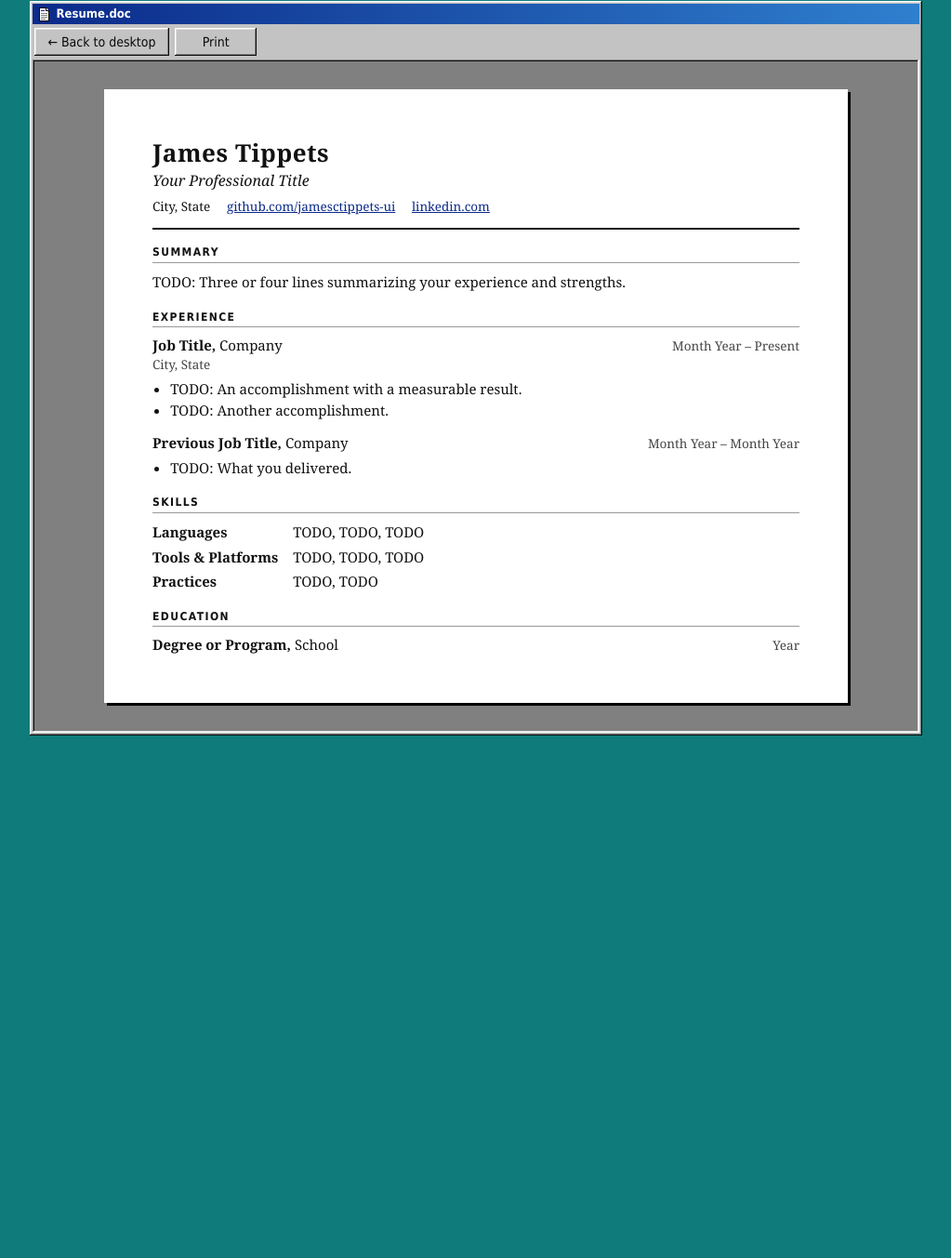
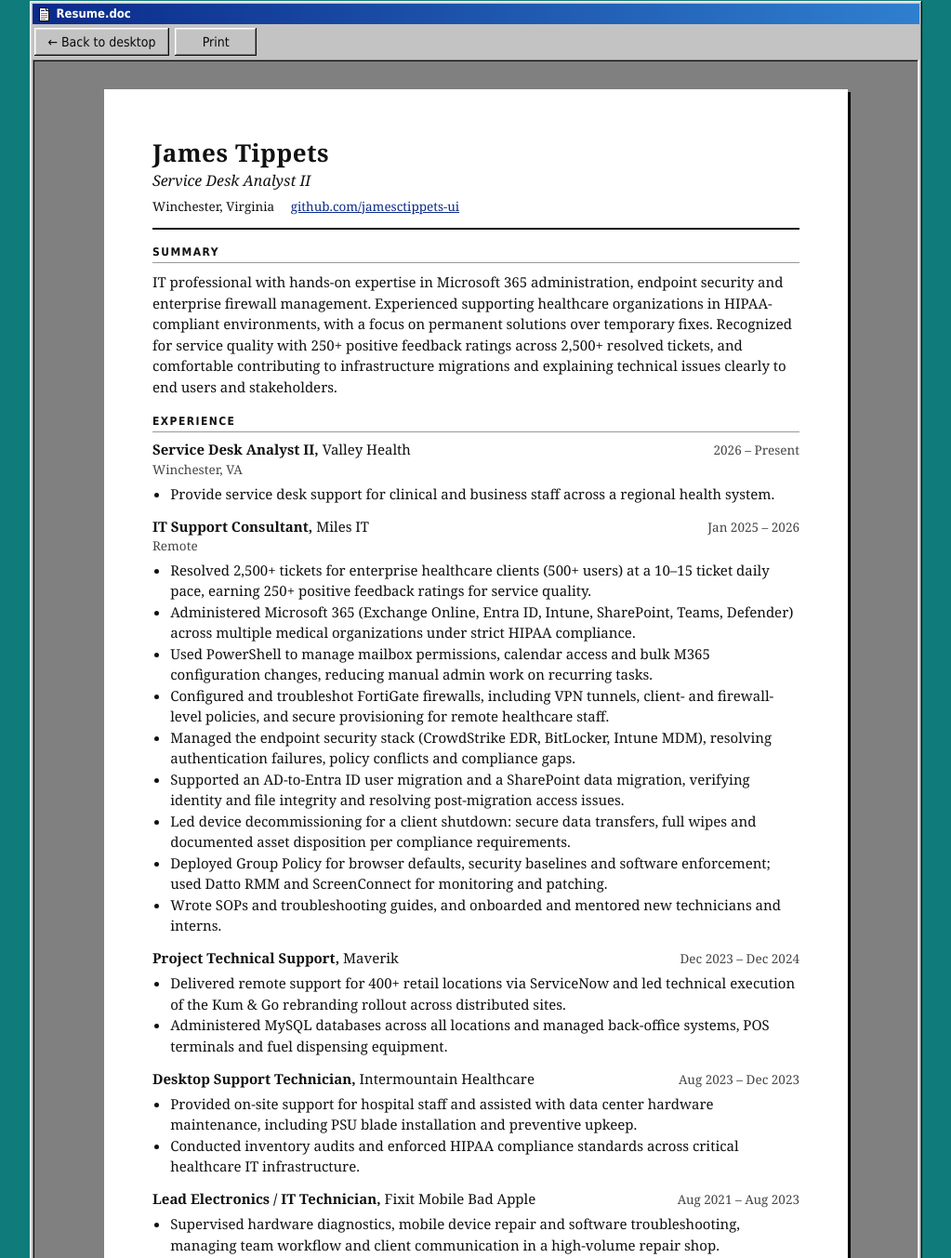
Before and after one commit to jamesctippets-ui/personal_site, an Astro site: page /resume in a window 1280 px wide. Shown: the part 31-1384 px from the top of the page at 93% size, without its empty margins (128-1151 px from the left). Before the commit the page ends 854 px from the top, so only its background shows below. Built offline with nearby package versions, Linux system fonts and the light colour scheme; Astro itself is replaced by a stand-in of ours.

Commit message:
Fill in real profile, projects, skills and resume; hide references
Content comes from James's previous resume, updated with the current
Service Desk Analyst II role at Valley Health in Winchester, VA, and from
his Claude-built projects. References are empty, which hides that window.
Resume education and certification year/issuer are now optional.

Co-Authored-By: Claude Opus 5.5 <noreply@anthropic.com>
Claude-Session: https://claude.ai/code/session_017gWFTp6HgLaPSp98s2Bf35

```diff
--- a/src/components/content/ResumeDoc.astro
+++ b/src/components/content/ResumeDoc.astro
@@ -74,9 +74,10 @@ import { skills } from '@/data/skills';
           {resume.certifications.map((c) => (
             <li class="entry-head">
               <span>
-                {c.url ? <a href={c.url}>{c.name}</a> : c.name}, <span class="org">{c.issuer}</span>
+                {c.url ? <a href={c.url}>{c.name}</a> : c.name}
+                {c.issuer && <span class="org">, {c.issuer}</span>}
               </span>
-              <span class="dates">{c.year}</span>
+              {c.year && <span class="dates">{c.year}</span>}
             </li>
           ))}
         </ul>
@@ -84,6 +85,8 @@ import { skills } from '@/data/skills';
     )
   }
 
+  {
+    resume.education.length > 0 && (
       <section>
         <h2>Education</h2>
         {
@@ -100,6 +103,8 @@ import { skills } from '@/data/skills';
           ))
         }
       </section>
+    )
+  }
 </article>
 
 <style>
--- a/src/data/profile.ts
+++ b/src/data/profile.ts
@@ -25,19 +25,16 @@ export interface Profile {
 }
 
 export const profile: Profile = {
-  name: 'James Tippets', // TODO: confirm how you want your name shown
-  title: 'Your Professional Title', // TODO
-  location: 'City, State', // TODO
+  name: 'James Tippets',
+  title: 'Service Desk Analyst II',
+  location: 'Winchester, Virginia',
   tagline:
-    'TODO: A one-line summary of what you do and the kind of work you are looking for.',
+    'Healthcare IT support specialist working across Microsoft 365, endpoint security and networking, and building software with AI on the side.',
   about: [
-    'TODO: A short paragraph about your background and what you focus on.',
-    'TODO: A second paragraph about what you are working on now, or what you enjoy outside of work.',
+    "I'm a Service Desk Analyst II at Valley Health in Winchester, Virginia. Before that I resolved 2,500+ tickets for healthcare clients at Miles IT, administering Microsoft 365, Entra ID, Intune and FortiGate firewalls in HIPAA-regulated environments.",
+    "I care about fixing the root cause instead of applying a band-aid, and about explaining technical problems clearly. Outside the service desk I build things with Claude: a certification study app, a personal AI assistant, and a couple of games.",
   ],
-  email: '', // TODO: add a public contact email if you want one shown
-  links: [
-    { label: 'GitHub', href: 'https://github.com/jamesctippets-ui' },
-    { label: 'LinkedIn', href: 'https://www.linkedin.com/' }, // TODO: your profile URL
-  ],
+  email: '',
+  links: [{ label: 'GitHub', href: 'https://github.com/jamesctippets-ui' }],
   resumePdf: '',
 };
--- a/src/data/resume.ts
+++ b/src/data/resume.ts
@@ -21,8 +21,8 @@ export interface Education {
 
 export interface Certification {
   name: string;
-  issuer: string;
-  year: string;
+  issuer?: string;
+  year?: string;
   url?: string;
 }
 
@@ -34,35 +34,68 @@ export interface Resume {
 }
 
 export const resume: Resume = {
-  summary: 'TODO: Three or four lines summarizing your experience and strengths.',
+  summary:
+    'IT professional with hands-on expertise in Microsoft 365 administration, endpoint security and enterprise firewall management. Experienced supporting healthcare organizations in HIPAA-compliant environments, with a focus on permanent solutions over temporary fixes. Recognized for service quality with 250+ positive feedback ratings across 2,500+ resolved tickets, and comfortable contributing to infrastructure migrations and explaining technical issues clearly to end users and stakeholders.',
   experience: [
     {
-      title: 'Job Title', // TODO
-      organization: 'Company',
-      location: 'City, State',
-      start: 'Month Year',
+      title: 'Service Desk Analyst II',
+      organization: 'Valley Health',
+      location: 'Winchester, VA',
+      start: '2026',
       end: 'Present',
+      highlights: ['Provide service desk support for clinical and business staff across a regional health system.'],
+    },
+    {
+      title: 'IT Support Consultant',
+      organization: 'Miles IT',
+      location: 'Remote',
+      start: 'Jan 2025',
+      end: '2026',
       highlights: [
-        'TODO: An accomplishment with a measurable result.',
-        'TODO: Another accomplishment.',
+        'Resolved 2,500+ tickets for enterprise healthcare clients (500+ users) at a 10–15 ticket daily pace, earning 250+ positive feedback ratings for service quality.',
+        'Administered Microsoft 365 (Exchange Online, Entra ID, Intune, SharePoint, Teams, Defender) across multiple medical organizations under strict HIPAA compliance.',
+        'Used PowerShell to manage mailbox permissions, calendar access and bulk M365 configuration changes, reducing manual admin work on recurring tasks.',
+        'Configured and troubleshot FortiGate firewalls, including VPN tunnels, client- and firewall-level policies, and secure provisioning for remote healthcare staff.',
+        'Managed the endpoint security stack (CrowdStrike EDR, BitLocker, Intune MDM), resolving authentication failures, policy conflicts and compliance gaps.',
+        'Supported an AD-to-Entra ID user migration and a SharePoint data migration, verifying identity and file integrity and resolving post-migration access issues.',
+        'Led device decommissioning for a client shutdown: secure data transfers, full wipes and documented asset disposition per compliance requirements.',
+        'Deployed Group Policy for browser defaults, security baselines and software enforcement; used Datto RMM and ScreenConnect for monitoring and patching.',
+        'Wrote SOPs and troubleshooting guides, and onboarded and mentored new technicians and interns.',
       ],
     },
     {
-      title: 'Previous Job Title', // TODO
-      organization: 'Company',
-      start: 'Month Year',
-      end: 'Month Year',
-      highlights: ['TODO: What you delivered.'],
+      title: 'Project Technical Support',
+      organization: 'Maverik',
+      start: 'Dec 2023',
+      end: 'Dec 2024',
+      highlights: [
+        'Delivered remote support for 400+ retail locations via ServiceNow and led technical execution of the Kum & Go rebranding rollout across distributed sites.',
+        'Administered MySQL databases across all locations and managed back-office systems, POS terminals and fuel dispensing equipment.',
+      ],
+    },
+    {
+      title: 'Desktop Support Technician',
+      organization: 'Intermountain Healthcare',
+      start: 'Aug 2023',
+      end: 'Dec 2023',
+      highlights: [
+        'Provided on-site support for hospital staff and assisted with data center hardware maintenance, including PSU blade installation and preventive upkeep.',
+        'Conducted inventory audits and enforced HIPAA compliance standards across critical healthcare IT infrastructure.',
+      ],
+    },
+    {
+      title: 'Lead Electronics / IT Technician',
+      organization: 'Fixit Mobile Bad Apple',
+      start: 'Aug 2021',
+      end: 'Aug 2023',
+      highlights: [
+        'Supervised hardware diagnostics, mobile device repair and software troubleshooting, managing team workflow and client communication in a high-volume repair shop.',
+      ],
     },
   ],
-  education: [
-    {
-      credential: 'Degree or Program', // TODO
-      institution: 'School',
-      year: 'Year',
-    },
-  ],
+  education: [],
   certifications: [
-    // { name: 'Certification', issuer: 'Issuer', year: '2026', url: 'https://...' },
+    { name: 'CompTIA A+' },
+    { name: 'CompTIA Network+' },
   ],
 };
--- a/src/data/skills.ts
+++ b/src/data/skills.ts
@@ -6,7 +6,26 @@ export interface SkillGroup {
 }
 
 export const skills: SkillGroup[] = [
-  { category: 'Languages', items: ['TODO', 'TODO', 'TODO'] },
-  { category: 'Tools & Platforms', items: ['TODO', 'TODO', 'TODO'] },
-  { category: 'Practices', items: ['TODO', 'TODO'] },
+  {
+    category: 'Cloud & Identity',
+    items: ['Microsoft 365', 'Exchange Online', 'Entra ID (Azure AD)', 'Intune MDM', 'SharePoint', 'Teams', 'Defender'],
+  },
+  {
+    category: 'Security & Network',
+    items: ['FortiGate Firewalls', 'VPN', 'CrowdStrike EDR', 'BitLocker', 'UniFi', 'Cisco Meraki', 'TCP/IP'],
+  },
+  { category: 'Remote & ITSM', items: ['Datto RMM', 'ScreenConnect', 'ServiceNow'] },
+  {
+    category: 'Sysadmin',
+    items: ['Active Directory', 'Group Policy', 'Patch Management', 'Windows Server/Desktop', 'Linux', 'macOS'],
+  },
+  {
+    category: 'Scripting & Dev',
+    items: ['PowerShell', 'Python', 'SQL', 'HTML/CSS', 'JavaScript', 'React', 'REST APIs', 'Supabase', 'Firebase'],
+  },
+  { category: 'Healthcare Apps', items: ['Epic', 'Athena', 'Citrix'] },
+  {
+    category: 'Hardware',
+    items: ['PC/Mobile Repair', 'Diagnostics', 'Data Center Components', 'Device Imaging & Decommission'],
+  },
 ];
```
Also changed, not shown: src/data/projects.ts (+28 -10 lines), src/data/references.ts (+2 -12 lines). Lines whose indentation alone changed are shown as unchanged.
